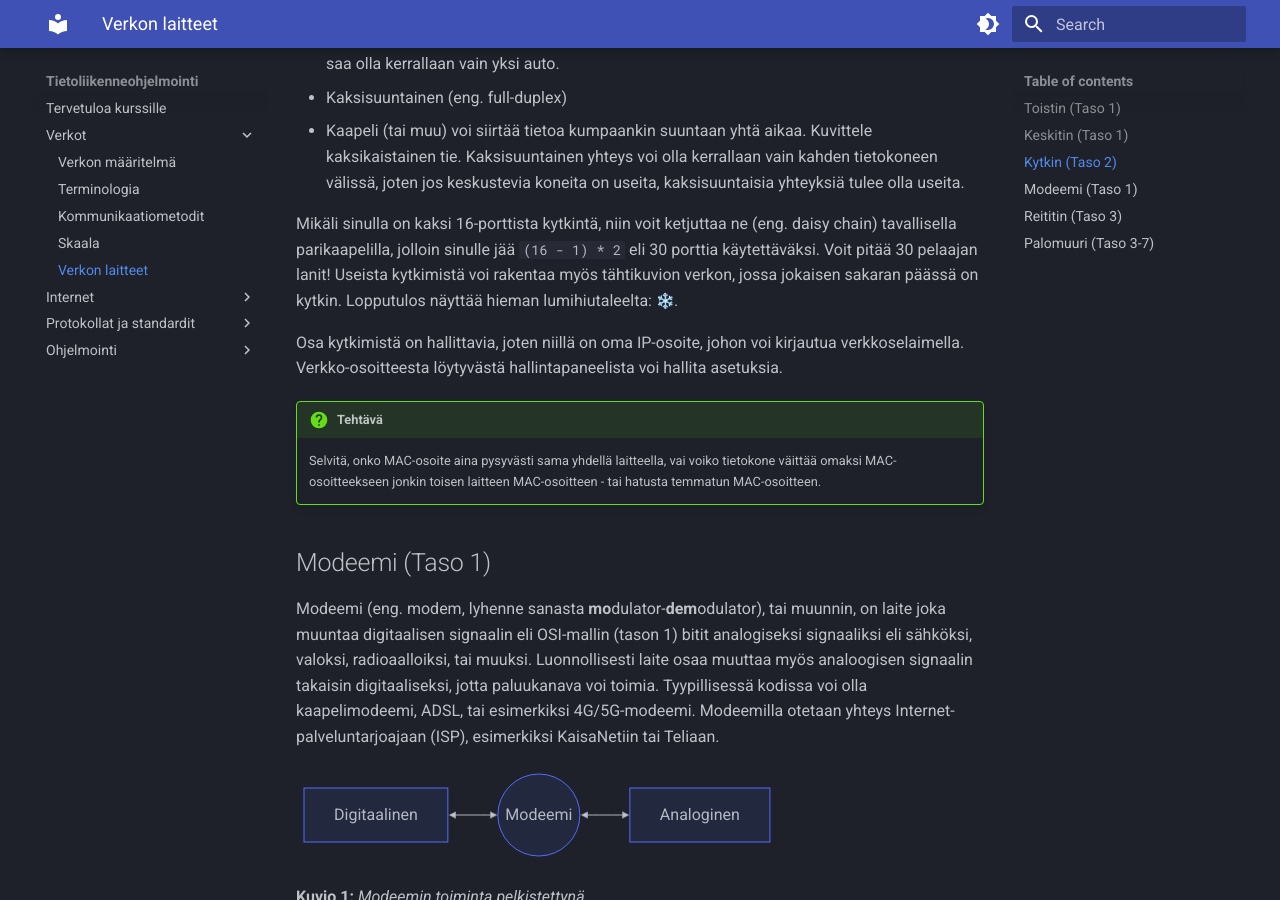
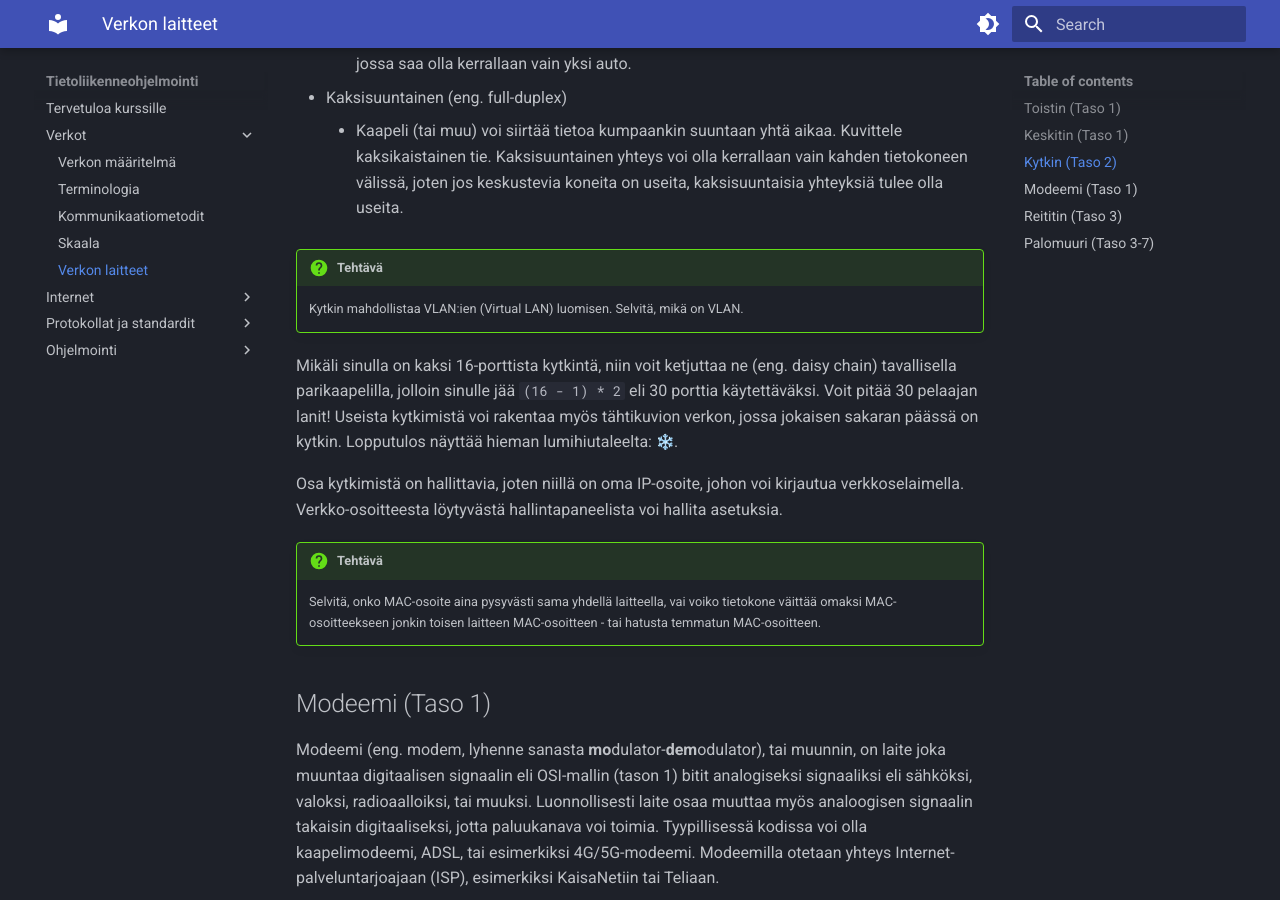
Before and after one commit to sourander/tietoliikenneohjelmointi, an MkDocs documentation site: the page built from docs/verkot/verkon_laitteet.md, in a window 1280 px wide and 900 px high, scrolled down 1544 px. Built offline with MkDocs 1.6.1 and Material for MkDocs 9.7.7, drawn with Linux system fonts in a browser that asks for light colours; emoji names are drawn with the system emoji font.

Commit message:
Fix bullet point formatting

```diff
--- a/docs/verkot/verkon_laitteet.md
+++ b/docs/verkot/verkon_laitteet.md
@@ -28,17 +28,22 @@ Kytkin (eng. switch) on muutoin samanlainen laatikko kuin keskitin, mutta käytt
 Kytkin mahdollistaa myös kaksisuuntaisen (eng. full-duplex) viestinnän. Tämä vaatii hieman selittämistä:
 
 * Yksisuuntainen (eng. simplex)
-  * Kaapeli tai muu kanava voi siirtää tietoa vain yhteen suuntaan. (Mikäli liikennettä halutaan kumpaankin suuntaan, tulee rakentaa meno- ja paluukanava kahdesta kaapelista vierekkäin. Tätä käyttävät optiset kuituyhteydet, ja kyseessä on tällöin kaksisuuntainen yhteys, joka selitetään alla.)
+    * Kaapeli tai muu kanava voi siirtää tietoa vain yhteen suuntaan. (Mikäli liikennettä halutaan kumpaankin suuntaan, tulee rakentaa meno- ja paluukanava kahdesta kaapelista vierekkäin. Tätä käyttävät optiset kuituyhteydet, ja kyseessä on tällöin kaksisuuntainen yhteys, joka selitetään alla.)
 * Vuorosuuntainen (eng. half-duplex)
-  * Kaapeli (tai muu) voi siirtää tietoa kumpaankin suuntaan, mutta vain yhteen suuntaan kerrallaan. Kuvittele yksikaistainen silta tai tunneli (näitä löytyy ainakin Islannista.) Keskittimen tapauksessa kaikki lähiverkon tietokoneet vuorottelevat saman dataväylän käytöstä, mistä syntyy väkisinkin törmäilyä (eng. collisions). Kuvittele liikenneympyrä, jossa saa olla kerrallaan vain yksi auto.
+    * Kaapeli (tai muu) voi siirtää tietoa kumpaankin suuntaan, mutta vain yhteen suuntaan kerrallaan. Kuvittele yksikaistainen silta tai tunneli (näitä löytyy ainakin Islannista.) Keskittimen tapauksessa kaikki lähiverkon tietokoneet vuorottelevat saman dataväylän käytöstä, mistä syntyy väkisinkin törmäilyä (eng. collisions). Kuvittele liikenneympyrä, jossa saa olla kerrallaan vain yksi auto.
 * Kaksisuuntainen (eng. full-duplex)
-  * Kaapeli (tai muu) voi siirtää tietoa kumpaankin suuntaan yhtä aikaa. Kuvittele kaksikaistainen tie. Kaksisuuntainen yhteys voi olla kerrallaan vain kahden tietokoneen välissä, joten jos keskustevia koneita on useita, kaksisuuntaisia yhteyksiä tulee olla useita.
+    * Kaapeli (tai muu) voi siirtää tietoa kumpaankin suuntaan yhtä aikaa. Kuvittele kaksikaistainen tie. Kaksisuuntainen yhteys voi olla kerrallaan vain kahden tietokoneen välissä, joten jos keskustevia koneita on useita, kaksisuuntaisia yhteyksiä tulee olla useita.
+
+!!! question "Tehtävä"
+
+    Kytkin mahdollistaa VLAN:ien (Virtual LAN) luomisen. Selvitä, mikä on VLAN.
 
 Mikäli sinulla on kaksi 16-porttista kytkintä, niin voit ketjuttaa ne (eng. daisy chain) tavallisella parikaapelilla, jolloin sinulle jää `(16 - 1) * 2` eli 30 porttia käytettäväksi. Voit pitää 30 pelaajan lanit! Useista kytkimistä voi rakentaa myös tähtikuvion verkon, jossa jokaisen sakaran päässä on kytkin. Lopputulos näyttää hieman lumihiutaleelta: :snowflake:.
 
 Osa kytkimistä on hallittavia, joten niillä on oma IP-osoite, johon voi kirjautua verkkoselaimella. Verkko-osoitteesta löytyvästä hallintapaneelista voi hallita asetuksia.
 
 !!! question "Tehtävä"
+
     Selvitä, onko MAC-osoite aina pysyvästi sama yhdellä laitteella, vai voiko tietokone väittää omaksi MAC-osoitteekseen jonkin toisen laitteen MAC-osoitteen - tai hatusta temmatun MAC-osoitteen.
 
 
@@ -56,6 +61,7 @@ graph LR;
 **Kuvio 1:** *Modeemin toiminta pelkistettynä*
 
 !!! warning
+
     Huomaa, että modeemissa on lähtökohtaisesti vain yksi sisäänmeno ja yksi ulostulo. Kaupassa myytävä laite, esimerkiksi kaapelimodeemi, on yleensä useita eri laitteita sisältävä kokonaisuus, johon kuuluu esimerkiksi 5-porttinen kytkin, langattoman verkon liityntäpiste (eng. Wireless Access Point, WAP), reititin, palomuuri, http-palvelin, DNS-palvelin, NAT, DHCP-palvelin ynnä muuta.
 
 
@@ -97,11 +103,13 @@ graph LR
 
 
 !!! question "Tehtävä"
+
 	Selvitä, kuinka Raspberry Pi:stä, eli tunnetusta yhden piirilevyn tietokoneesta, voi rakentaa kaksi langallista verkkoa yhdistävän reitittimen käyttäen OpenWrt Linux-distribuutiota. Yksi verkko kytketään Raspberry Pi:n Ethernet-verkkoporttiin, mutta mihin ihmeeseen toinen?
 
 Tyypillisesti kotiverkon reitittimeen (tai reititin-modeemiin) voi kirjautua verkkoselaimella samalla tavalla kuin hallittaviin kytkimiin. Verkko-osoitteesta löytyvästä hallintapaneelista voi säätää yleisesti DHCP-asetuksia, modeemin asetuksia, ja paljon muuta.
 
 !!! question "Tehtävä"
+
 	Kuvittele tilanne, jossa sinulla on **oikeasti** vain modeemi, mutta ei reititintä. Kuinka monta tietokonetta voit kytkeä Internetiin? Mieti, mitä tapahtuu jos kytket modeemista saapuvan Ethernet-kaapelin kytkimeen, ja kytket siihen 5 tietokonetta. Onko tällä jotakin yhtäläisyyksiä kotisi reititin-modeemin "Bridge Mode"-tilaan.
 
 
@@ -144,4 +152,5 @@ graph LR
 **Kuvio 3:** Reititin-modeemin sisukset, mukaan lukien palomuuri, piirrettynä auki. Kotiverkko on kytketty Internetiin palveluntarjoajan nimeämättömän laitteen läpi.
 
 !!! question "Tehtävä"
+
 	Päättele, mikä tai mitä laitteita palveluntarjoajan päässä on vastassa (Kuviossa 3.)
```
Also changed, not shown: docs/ohjelmointi/www_ohjelmointi.md (+5 -0 lines), 1 other file.
